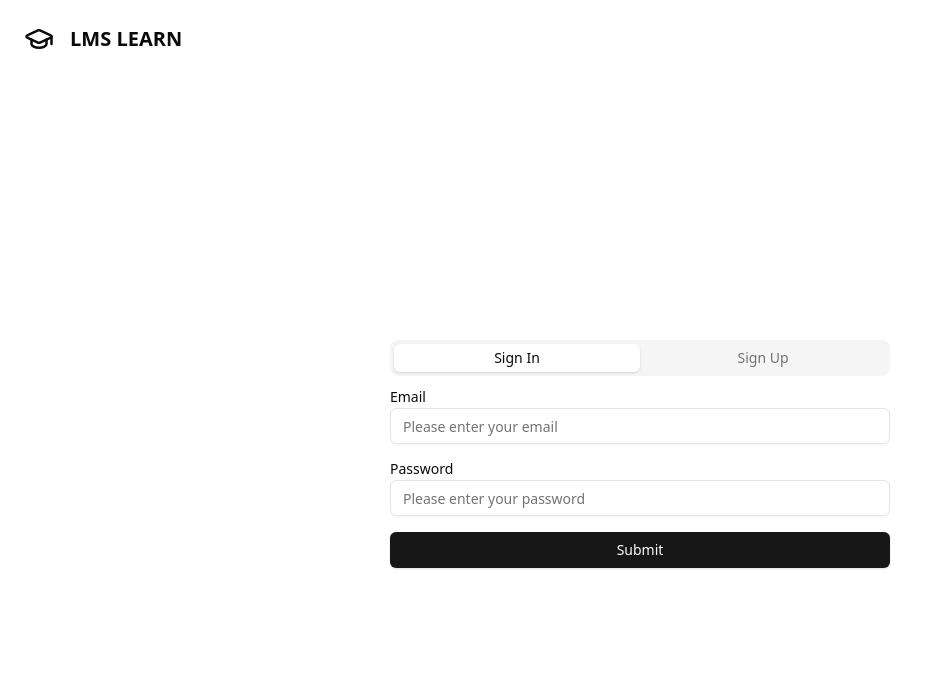
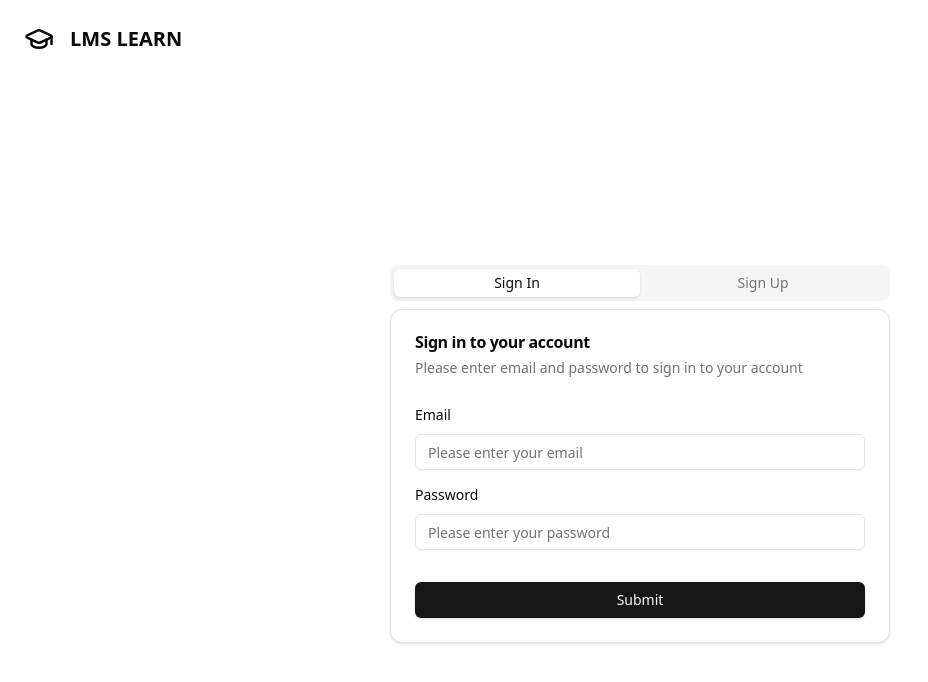
Before and after one commit to Kushal1715/LMS-MERN, a React (Vite) app in the folder client/: page /auth in a window 1280 px wide. Shown: the top 682 px of the page, without its empty margins (0-928 px from the left). Built offline with nearby package versions, Linux system fonts and the light colour scheme.

Commit message:
fixing signin and signup ui

```diff
--- a/client/src/components/common-form/form-controls.jsx
+++ b/client/src/components/common-form/form-controls.jsx
@@ -63,7 +63,7 @@ const FormControls = ({ formControls, formData, setFormData }) => {
     <div className="flex flex-col gap-3">
       {formControls && formControls.length > 0
         ? formControls.map((formControl) => (
-            <div className="">
+            <div className="space-y-2">
               <Label>{formControl.label}</Label>
               {handleFormControl(formControl)}
             </div>
--- a/client/src/components/common-form/index.jsx
+++ b/client/src/components/common-form/index.jsx
@@ -17,7 +17,7 @@ const CommonForm = ({
         formData={formData}
         setFormData={setFormData}
       />
-      <Button type="submit" className="mt-4 w-full">
+      <Button type="submit" className="mt-8 w-full">
         {buttonText || "Submit"}
       </Button>
     </form>
--- a/client/src/pages/auth/index.jsx
+++ b/client/src/pages/auth/index.jsx
@@ -1,4 +1,11 @@
 import CommonForm from "@/components/common-form";
+import {
+  Card,
+  CardContent,
+  CardDescription,
+  CardHeader,
+  CardTitle,
+} from "@/components/ui/card";
 import { Tabs, TabsContent, TabsList, TabsTrigger } from "@/components/ui/tabs";
 import { signInFormControls, signUpFormControls } from "@/config";
 import { GraduationCap } from "lucide-react";
@@ -24,10 +31,30 @@ const AuthPage = () => {
           </TabsList>
 
           <TabsContent value="signin">
-            <CommonForm formControls={signInFormControls} />
+            <Card>
+              <CardHeader className="space-y-2">
+                <CardTitle>Sign in to your account</CardTitle>
+                <CardDescription>
+                  Please enter email and password to sign in to your account
+                </CardDescription>
+              </CardHeader>
+              <CardContent>
+                <CommonForm formControls={signInFormControls} />
+              </CardContent>
+            </Card>
           </TabsContent>
           <TabsContent value="signup">
-            <CommonForm formControls={signUpFormControls} />
+            <Card>
+              <CardHeader className="space-y-2">
+                <CardTitle>Create a new account</CardTitle>
+                <CardDescription>
+                  Please enter your details to get started
+                </CardDescription>
+              </CardHeader>
+              <CardContent>
+                <CommonForm formControls={signUpFormControls} />
+              </CardContent>
+            </Card>
           </TabsContent>
         </Tabs>
       </div>
```
